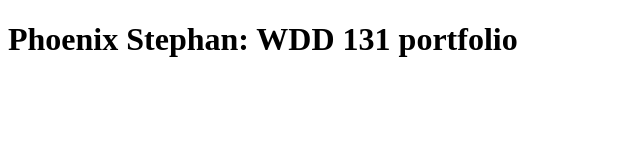
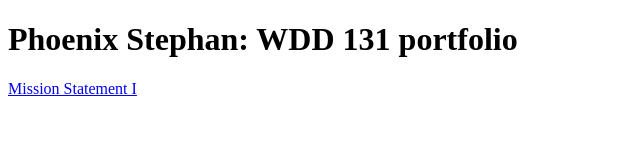
Before and after one commit to Phoenix489/wdd131, a plain HTML site: page index.html in a window 1280 px wide. Shown: the whole page, without its empty margins (0-640 px from the left). Drawn offline with Linux system fonts and the light colour scheme.

```diff
--- a/index.html
+++ b/index.html
@@ -11,6 +11,9 @@
 <body>
     <header>
         <h1>Phoenix Stephan: WDD 131 portfolio</h1>
+        <nav>
+            <a href="mission/index.html">Mission Statement I</a>
+        </nav>
     </header>
     <main>
 
```
